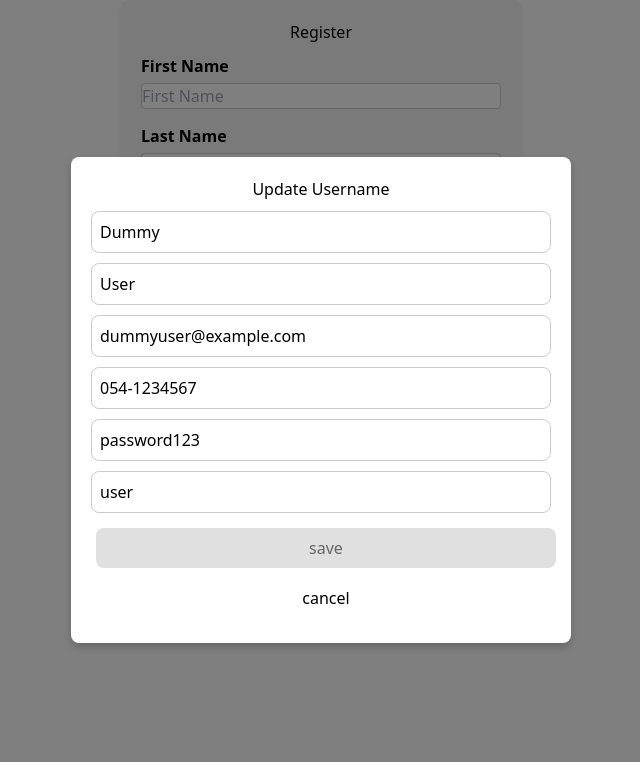
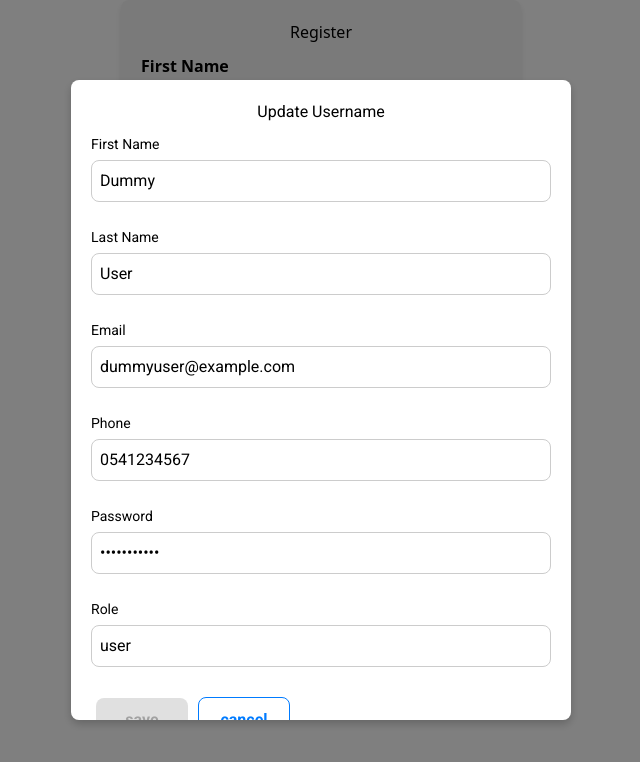
Before and after one commit to jakemeir/improve-front, a React (Vite) app: page / in a window 1280 px wide. Both pictures are taken after a click on the button "Update User". Shown: the top 762 px of the page, without its empty margins (319-959 px from the left). Built offline with nearby package versions, Linux system fonts and the light colour scheme.

Commit message:
validator

```diff
--- a/package.json
+++ b/package.json
@@ -11,11 +11,13 @@
   },
   "dependencies": {
     "react": "^18.3.1",
-    "react-dom": "^18.3.1"
+    "react-dom": "^18.3.1",
+    "validator": "^13.12.0"
   },
   "devDependencies": {
     "@types/react": "^18.3.3",
     "@types/react-dom": "^18.3.0",
+    "@types/validator": "^13.12.2",
     "@typescript-eslint/eslint-plugin": "^7.15.0",
     "@typescript-eslint/parser": "^7.15.0",
     "@vitejs/plugin-react": "^4.3.1",
--- a/src/App.tsx
+++ b/src/App.tsx
@@ -1,6 +1,6 @@
 import React, { useState } from 'react';
+import CreateUser from './components/CreateUser';
 import UpdateUser from './components/UpdateUser';
-import CreateUser from './components/CreateUser';
 import './index.css'
 
 
@@ -13,7 +13,7 @@ const App: React.FC = () => {
     firstName: "Dummy",
     lastName: "User",
     email: "dummyuser@example.com",
-    phone: "054-1234567",
+    phone: "0541234567",
     password: "password123",
     role: "user"
 };
--- a/src/components/CounterTest.tsx
+++ /dev/null
@@ -1,21 +0,0 @@
-import React, { useState } from "react";
-
-const CounterTest: React.FC = () => {
-  const [count, setCount] = useState<number>(0);
-
-  const plus = () => setCount(count + 1);
-  const minus = () => setCount(count - 1);
-  const reset = () => setCount(0);
-
-  return (
-    <div>
-      <h1>Counter: {count}</h1>
-      <br />
-      <button onClick={plus}>-</button>
-      <button onClick={reset}>Reset</button>
-      <button onClick={minus}>+</button>
-    </div>
-  );
-};
-
-export default CounterTest;
--- a/src/components/CreateUser.tsx
+++ b/src/components/CreateUser.tsx
@@ -1,5 +1,5 @@
 import React, { useState } from 'react';
-import './CreateUser.css';
+import '../style/CreateUser.css';
 
 const RegisterUser: React.FC = () => {
   // Define state for form inputs
--- a/src/components/UpdateUser.tsx
+++ b/src/components/UpdateUser.tsx
@@ -1,5 +1,6 @@
 import React, { useEffect, useState } from 'react';
-import '../style/UpdateUser.css'
+import validator from 'validator';
+import '../style/UpdateUser.css';
 
 interface Props {
     isOpen: boolean;
@@ -18,11 +19,13 @@ const UpdateUser: React.FC<Props> = ({ isOpen, onClose, initialUser }) => {
 
     const [user, setUser] = useState(initialUser);
     const [isDirty, setIsDirty] = useState(false);
+    const [errors, setErrors] = useState<{ [key: string]: string }>({});
 
     useEffect(() => {
         if (isOpen) {
             setUser(initialUser);
             setIsDirty(false);
+            setErrors({});
         }
     }, [isOpen]);
 
@@ -34,10 +37,38 @@ const UpdateUser: React.FC<Props> = ({ isOpen, onClose, initialUser }) => {
         setIsDirty(true);
     }
 
+    const validateForm = () => {
+        const { firstName, lastName, email, phone, password } = user;
+        let newErrors: { [key: string]: string } = {};
+
+        if (validator.isEmpty(firstName)) {
+            newErrors.firstName = "First name cannot be empty.";
+        }
+        if (validator.isEmpty(lastName)) {
+            newErrors.lastName = "Last name cannot be empty.";
+        }
+        if (!validator.isEmail(email)) {
+            newErrors.email = "Please enter a valid email address.";
+        }
+        if (!validator.isMobilePhone(phone, 'he-IL')) {
+            newErrors.phone = "Please enter a valid phone number.";
+        }
+        console.log(validator.isMobilePhone(phone, 'he-IL'))
+        if (!validator.isLength(password, { min: 6 })) {
+            newErrors.password = "Password must be at least 6 characters.";
+        }
+        setErrors(newErrors);
+        return Object.keys(newErrors).length === 0;
+    };
+
     const handleSave = () => {
-        console.log('Updated user:', user); //Send an update request to the server
-        setIsDirty(false);
-        onClose();
+        if (validateForm()) {
+            console.log('Updated user:', user); //Send an update request to the server
+            setIsDirty(false);
+            onClose();
+        }else {
+            console.log('Validation errors:', errors);
+        }
     }
 
     const handleCancel = () => {
@@ -50,15 +81,43 @@ const UpdateUser: React.FC<Props> = ({ isOpen, onClose, initialUser }) => {
         <div className="overlay" onClick={onClose}>
             <div className="modal" onClick={(e) => e.stopPropagation()}>
                 <h2>Update Username</h2>
-                <input className="input" type="text" name='firstName'  value={user.firstName} onChange={handleUpdate} />
-                <input className="input" type="text" name='lastName' value={user.lastName} onChange={handleUpdate} />
-                <input className="input" type="email" name='email' value={user.email} onChange={handleUpdate} />
-                <input className="input" type="tel" name='phone' value={user.phone} onChange={handleUpdate} />
-                <input className="input" type="text" name='password' value={user.password} onChange={handleUpdate} />
-                <input className="input" type="text" name='role' value={user.role} onChange={handleUpdate} />
+                <div className="form-group">
+                    <label htmlFor='firstName'>First Name</label>
+                    <input className="input" type="text" name='firstName' value={user.firstName} onChange={handleUpdate} placeholder="First Name" />
+                    {errors.firstName && <span className="error">{errors.firstName}</span>}
+                </div>
+
+                <div className="form-group">
+                    <label htmlFor='lastName'>Last Name</label>
+                    <input className="input" type="text" name='lastName' value={user.lastName} onChange={handleUpdate} placeholder="Last Name" />
+                    {errors.lastName && <span className="error">{errors.lastName}</span>}
+                </div>
+
+                <div className="form-group">
+                    <label htmlFor='email'>Email</label>
+                    <input className="input" type="email" name='email' value={user.email} onChange={handleUpdate} placeholder="Email" />
+                    {errors.email && <span className="error">{errors.email}</span>}
+                </div>
+
+                <div className="form-group">
+                    <label htmlFor='phone'>Phone</label>
+                    <input className="input" type="tel" name='phone' value={user.phone} onChange={handleUpdate} placeholder="Phone" />
+                    {errors.phone && <span className="error">{errors.phone}</span>}
+                </div>
+
+                <div className="form-group">
+                    <label htmlFor='password'>Password</label>
+                    <input className="input" type="password" name='password' value={user.password} onChange={handleUpdate} placeholder="Password" />
+                    {errors.password && <span className="error">{errors.password}</span>}
+                </div>
+
+                <div className="form-group">
+                    <label htmlFor='role'>Role</label>
+                    <input className="input" type="text" name='role' value={user.role} onChange={handleUpdate} placeholder="Role" />
+                </div>
                 <div>
                     <button className={`button saveButton ${!isDirty ? 'disabled' : ''}`} onClick={handleSave} disabled={!isDirty}>save</button>
-                    <button className="button" onClick={handleCancel}>cancel</button>
+                    <button className="button cancelButton" onClick={handleCancel}>cancel</button>
                 </div>
             </div>
         </div>
--- a/src/style/UpdateUser.css
+++ b/src/style/UpdateUser.css
@@ -1,3 +1,4 @@
+@import url('https://fonts.googleapis.com/css2?family=Roboto:wght@400;700&display=swap');
 h2 {
   font-size: 24px;
   font-weight: bold;
@@ -20,6 +21,7 @@ h2 {
   }
 
   .modal {
+    font-family: 'Roboto', sans-serif;
     background-color: #fff;
     padding: 20px;
     border-radius: 8px;
@@ -27,6 +29,18 @@ h2 {
     width: 100%;
     box-shadow: 0 4px 8px rgba(0, 0, 0, 0.2);
     box-sizing: border-box;
+    max-height: 80vh;
+    overflow: auto;
+  }
+
+  .form-group {
+    margin-bottom: 15px;
+  }
+
+  .modal .form-group label{
+    font-size: 14px;
+    font-weight: normal;
+    margin-bottom: 5px;
   }
 
   .input {
@@ -38,18 +52,68 @@ h2 {
     box-sizing: border-box;
   }
 
+  .error {
+    color: red;
+    font-size: 12px;
+    margin-top: 5px;
+  }
+
   .button {
-    padding: 8px 12px;
+    background-color: #007BFF;
+    padding: 10px 16px;
     margin: 5px;
+    font-weight: bold;
+    color: #ffffff;
     font-size: 16px;
     cursor: pointer;
     border-radius: 8px;
+    border: none;
+    transition: background-color 0.3s ease, transform 0.2s;
+    width: 20%;
+  }
+  .button:hover {
+    background-color: #0056b3;
+    transform: translateY(-2px);
+  }
+  .button:active {
+    transform: translateY(1px);
   }
   .saveButton{
     background-color: aqua;
   }
+  .saveButton:hover {
+    background-color: #80deea;
+  }
   .saveButton:disabled{
     background-color: #ccc;
+    color: #666;
     cursor: not-allowed;
     opacity: 0.6;
   }
+  .cancelButton {
+    background-color: transparent;
+    color: #007BFF;
+    border: 1px solid #007BFF;
+  }
+  .cancelButton:hover {
+    background-color: #e7f3ff;
+  }
+
+  /* Media Queries */
+@media (max-width: 600px) {
+  h2 {
+    font-size: 20px;
+  }
+
+  .modal {
+    padding: 15px;
+  }
+
+  .input {
+    font-size: 14px;
+  }
+
+  .button {
+    font-size: 14px;
+  }
+}
```
Also changed, not shown: src/style/CreateUser.css (renamed from src/components/CreateUser.css), 1 other file (tests, documents, lock files or other folders).
